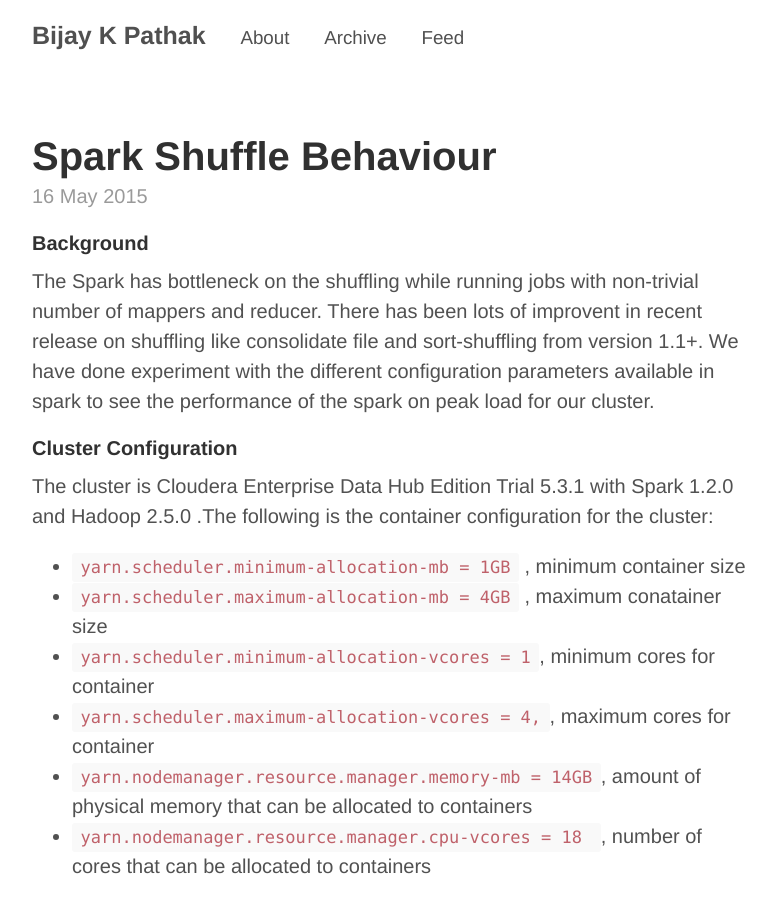
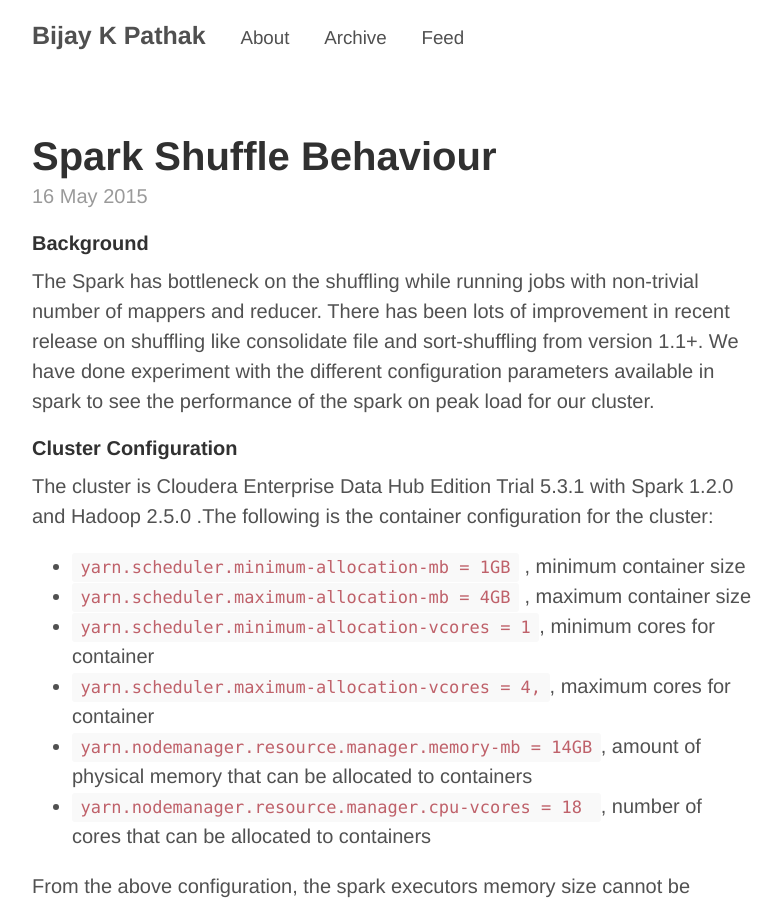
Before and after one commit to bkpathak/bkpathak.github.io, a Jekyll site: the page built from _posts/2015-5-16-sparkshuffle.md, in a window 1280 px wide and 900 px high. Shown: the whole window, without its empty margins (248-1030 px from the left). Built offline with Jekyll 4.4.1, drawn with Linux system fonts in a browser that asks for light colours; Markdown is read by kramdown in place of the engine named in the settings; comment, search, counter and statistics services are not loaded.

Commit message:
typo fix

```diff
--- a/_posts/2015-5-16-sparkshuffle.md
+++ b/_posts/2015-5-16-sparkshuffle.md
@@ -7,14 +7,14 @@ permalink: "spark-shuffle-behaviour"
 
 #### Background
 
-The Spark has bottleneck on the shuffling while running jobs with non-trivial number of mappers and reducer. There has been lots of improvent in recent release on shuffling like consolidate file and sort-shuffling from version 1.1+.
+The Spark has bottleneck on the shuffling while running jobs with non-trivial number of mappers and reducer. There has been lots of improvement in recent release on shuffling like consolidate file and sort-shuffling from version 1.1+.
 We have done experiment with the different configuration parameters available in spark to see the performance of the spark on peak load for our cluster.
 
 #### Cluster Configuration
  The cluster is Cloudera Enterprise Data Hub Edition Trial 5.3.1 with Spark 1.2.0 and Hadoop 2.5.0 .The following is the container configuration for  the cluster:
 
 * `yarn.scheduler.minimum-allocation-mb = 1GB` , minimum container size
-* `yarn.scheduler.maximum-allocation-mb = 4GB` , maximum conatainer size
+* `yarn.scheduler.maximum-allocation-mb = 4GB` , maximum container size
 * `yarn.scheduler.minimum-allocation-vcores = 1`, minimum cores for container
 * `yarn.scheduler.maximum-allocation-vcores = 4,`, maximum cores for container
 * `yarn.nodemanager.resource.manager.memory-mb = 14GB`, amount of physical memory that can be allocated to containers
@@ -57,7 +57,7 @@ Spark Sort:
 
 The resource usage for the sorting job with the **default Spark shuffle configuration** values:
 
->**Details for Stage 1**
+> **Details for Stage 1**
 
 |Parameters|Values
 |--------------------|-------------
@@ -87,7 +87,7 @@ We have made following changes to default Spark Shuffle Configuration:
 
  With the above configuration change the metrics for the TeraSort job is shown below:
 
->** Stage 1**
+> **Stage 1**
 
 |Parameters|Values
 |--------------------|-------------
```
